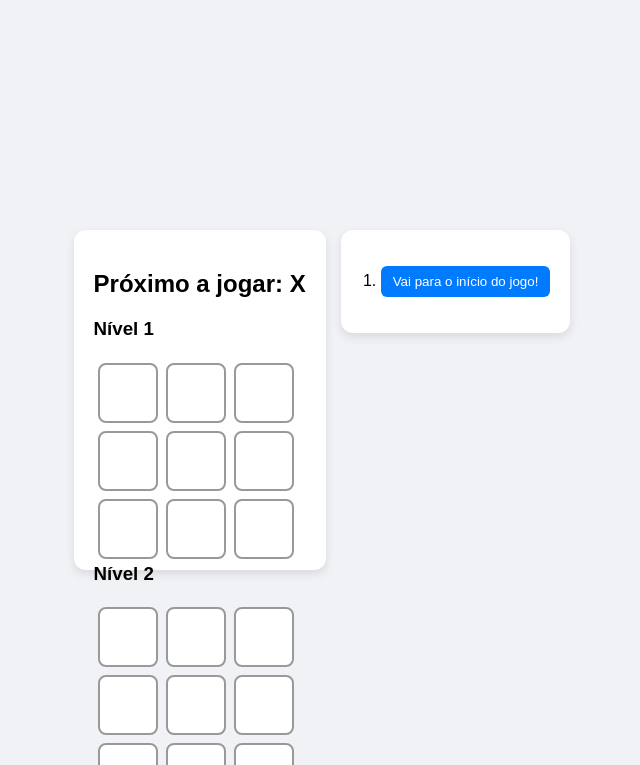
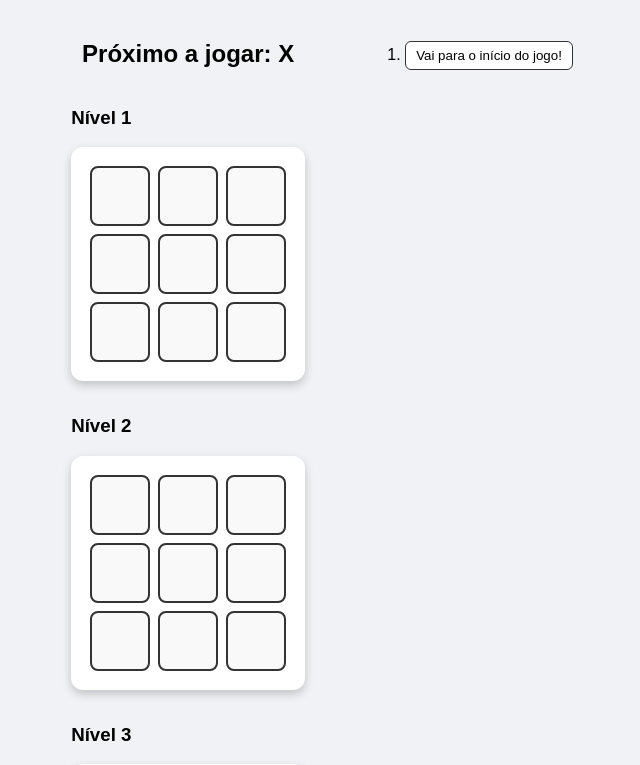
Before and after one commit to FelipeAugust0/jogo-da-velha, a React (Create React App) app: page / in a window 1280 px wide. Shown: the top 765 px of the page, without its empty margins (318-958 px from the left). Built offline with nearby package versions, Linux system fonts and the light colour scheme.

Commit message:
Update App.css

```diff
--- a/src/App.css
+++ b/src/App.css
@@ -1,69 +1,73 @@
+/* Geral */
 body {
   font-family: Arial, Helvetica, sans-serif;
   background: #f0f2f5;
   display: flex;
   justify-content: center;
-  align-items: center;
-  height: 100vh;
+  align-items: flex-start;
+  min-height: 100vh;
   margin: 0;
+  padding: 20px;
 }
 
+/* Jogo */
 .game {
   display: flex;
   flex-direction: row;
-  gap: 15px;
-  align-items: flex-start;
+  gap: 40px;
 }
 
-.game-board {
+/* Tabuleiro */
+.tabuleiro {
+  display: flex;
+  flex-direction: column;
   background: #fff;
-  padding: 20px;
+  padding: 15px;
   border-radius: 12px;
-  height: 300px;
-  box-shadow: 0 4px 10px rgba(0, 0, 0, 0.1);
-  display: inline-block;
+  box-shadow: 0 4px 10px rgba(0,0,0,0.2);
 }
 
-
-.status {
-  margin-bottom: 12px;
-  font-size: 20px;
-  font-weight: bold;
-  color: #333;
-  text-align: center;
+/* Linha do tabuleiro */
+.linha {
+  display: flex;
 }
 
+/* Quadrados */
 .square {
-  background: #ffffff;
-  border: 2px solid #999;
-  float: left;
-  font-size: 32px;
+  width: 60px;
+  height: 60px;
+  margin: 4px;
+  font-size: 28px;
   font-weight: bold;
-  line-height: 60px;
-  height: 60px;
-  width: 60px;
-  margin: 4px;
   text-align: center;
   cursor: pointer;
+  border: 2px solid #333;
   border-radius: 8px;
-  transition: all 0.2s ease-in-out;
+  transition: all 0.2s ease;
+  background: #f9f9f9;
 }
 
 .square:hover {
-  background: #f8f8f8;
-  border-color: #555;
+  background: #e0f7fa;
+  transform: scale(1.1);
 }
 
-.square:focus {
-  outline: none;
-  background: #e0e0e0;
+/* Título do nível */
+.tabuleiro h3 {
+  text-align: center;
+  margin-bottom: 10px;
 }
 
+/* Níveis (os 3 tabuleiros) */
+.levels {
+  display: flex;
+  flex-direction: column;
+  gap: 15px;
+}
+
+/* Informações do jogo */
 .game-info {
-  background: #fff;
-  padding: 20px;
-  border-radius: 12px;
-  box-shadow: 0 4px 10px rgba(0, 0, 0, 0.1);
+  margin-left: 40px;
 }
 
 .game-info ol {
@@ -71,30 +75,21 @@ body {
 }
 
 .game-info button {
-  background: #007bff;
-  border: none;
-  color: #fff;
-  padding: 8px 12px;
-  margin: 4px 0;
+  margin: 5px 0;
+  padding: 6px 10px;
   border-radius: 6px;
+  border: 1px solid #333;
+  background-color: #fff;
   cursor: pointer;
-  transition: 0.3s;
+  transition: all 0.2s ease;
 }
 
-
-.game-info button {
-  display: block;
-  width: 100%;
-  text-align: left;
+.game-info button:hover {
+  background-color: #c5cae9;
 }
 
-
-.game-info li {
-  margin-bottom: 8px;
+/* Status do jogo */
+h2 {
+  text-align: center;
+  margin-bottom: 20px;
 }
-
-.game-info button {
-  display: block;
-  width: 100%;
-  text-align: left;
-}
```
